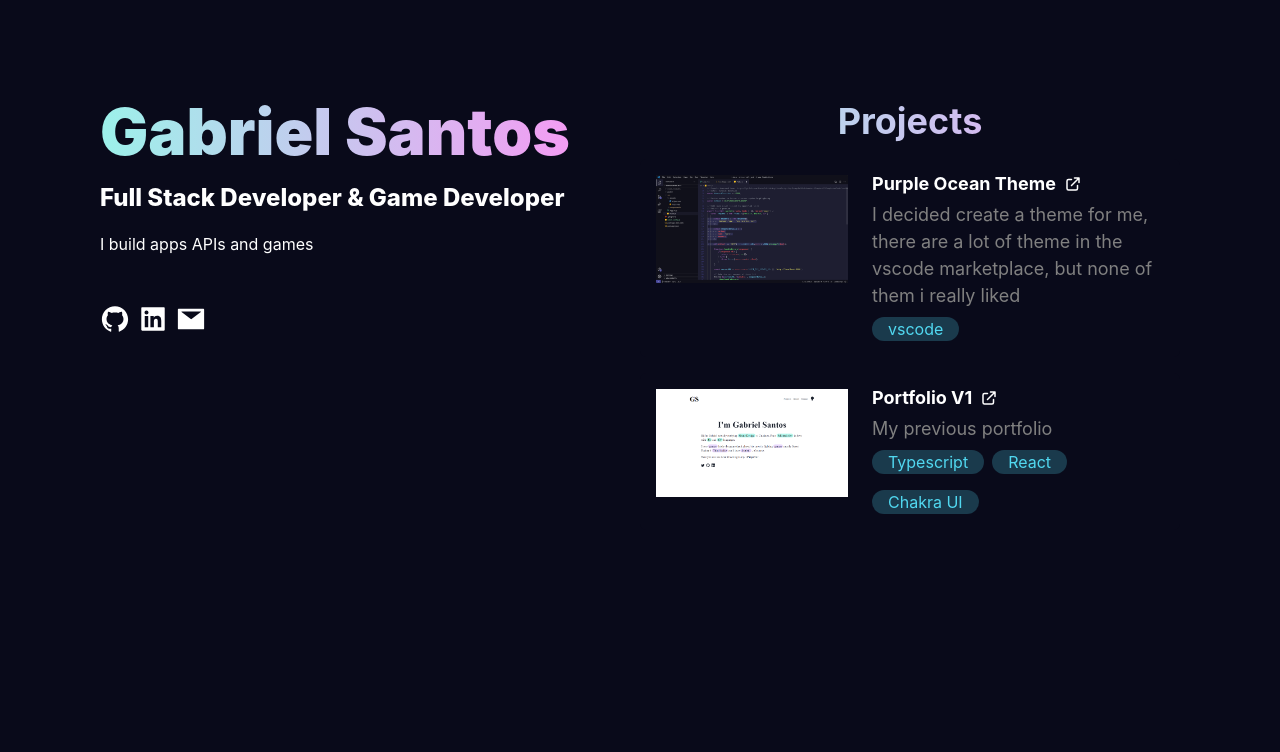
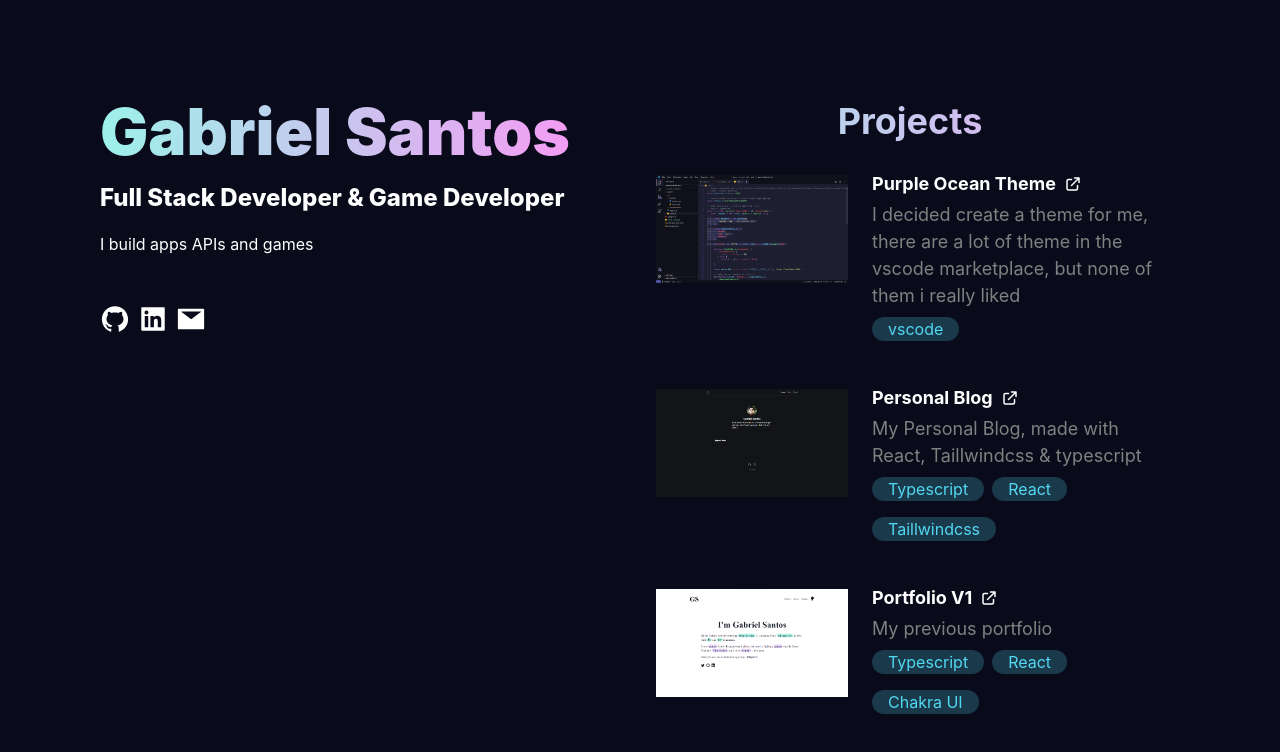
Before and after one commit to gbcosta/portfolioV2, a React (Vite) app: page / in a window 1280 px wide. Shown: the top 752 px of the page. Built offline with nearby package versions, Linux system fonts and the light colour scheme.

Commit message:
add project

```diff
--- a/src/components/projects/projects.tsx
+++ b/src/components/projects/projects.tsx
@@ -2,6 +2,7 @@ import { Flex, Heading } from "@chakra-ui/react";
 import CardItem from "../cardItem/cardItem";
 import PurpleOceanImage from "../../assets/images/PurpleOceanImage.jpeg";
 import Portfoliov1 from "../../assets/images/portfoliov1.png";
+import BlogImg from "../../assets//images/blog.png";
 
 const Projects = (): JSX.Element => {
     return (
@@ -30,6 +31,14 @@ const Projects = (): JSX.Element => {
                 marketplace, but none of them i really liked
             </CardItem>
             <CardItem
+                img={BlogImg}
+                header="Personal Blog"
+                techsInfo={["Typescript", "React", "Taillwindcss"]}
+                link="https://gbcostablog.netlify.app/"
+            >
+                My Personal Blog, made with React, Taillwindcss & typescript
+            </CardItem>
+            <CardItem
                 img={Portfoliov1}
                 header="Portfolio V1"
                 techsInfo={["Typescript", "React", "Chakra UI"]}
```
Also changed, not shown: src/assets/images/blog.png (added), 1 other file (tests, documents, lock files or other folders). Lines whose indentation alone changed are shown as unchanged.
